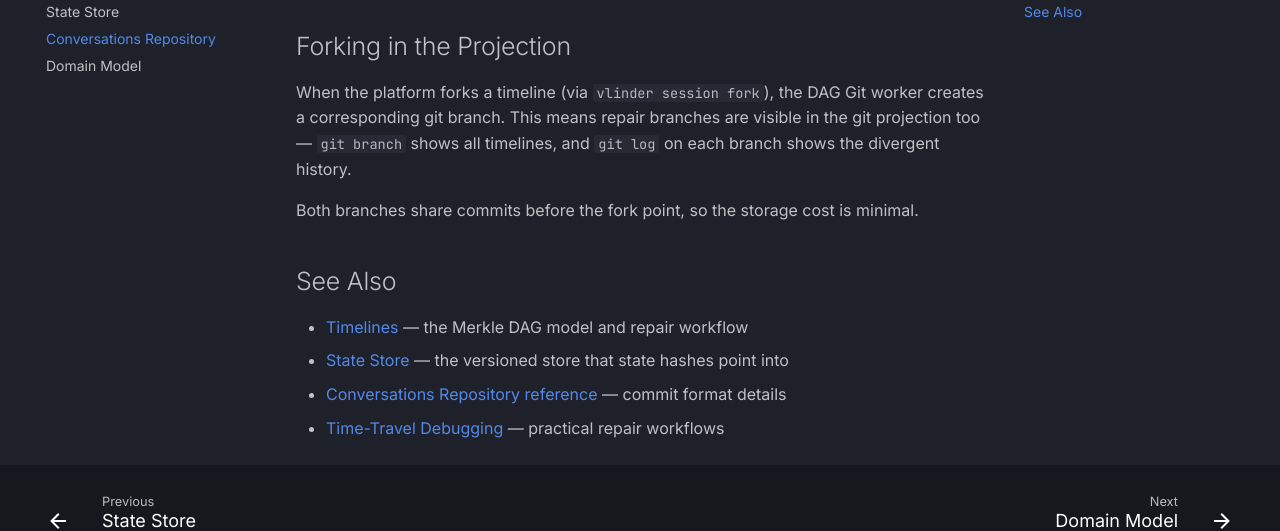
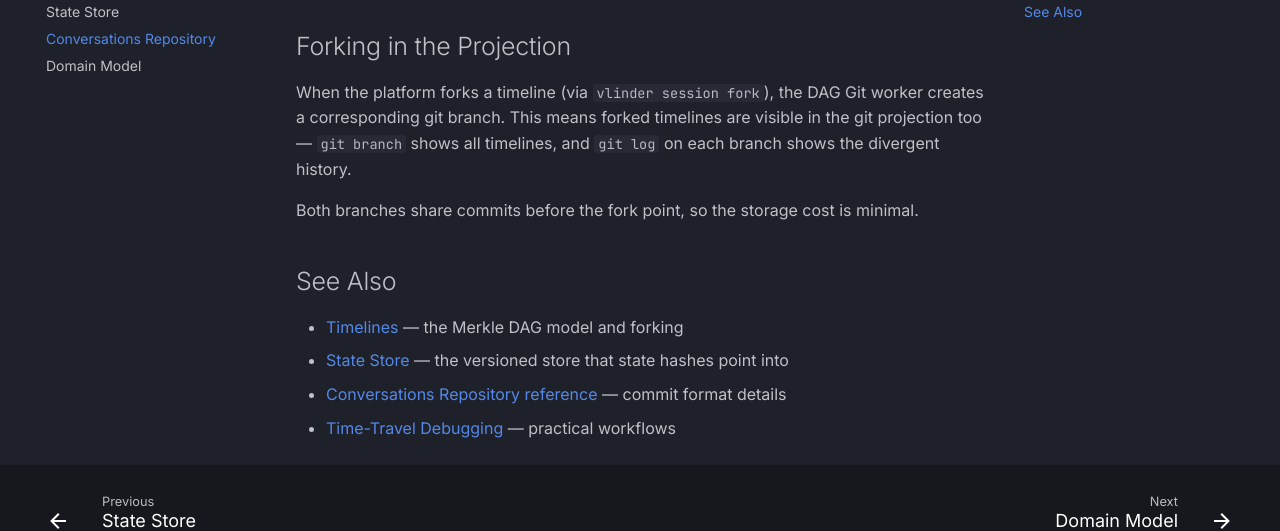
Before and after one commit to vlindercli/public-docs, an MkDocs documentation site: the page built from docs/content/explanation/conversations-repo.md, in a window 1280 px wide and 900 px high, scrolled down 1806 px. Shown: the part 279-810 px from the top of the window. Built offline with MkDocs 1.6.1 and Material for MkDocs 9.7.7, drawn with Linux system fonts in a browser that asks for light colours; comment, search, counter and statistics services are not loaded.

Commit message:
Remove repair references from conversations repo explanation

```diff
--- a/docs/content/explanation/conversations-repo.md
+++ b/docs/content/explanation/conversations-repo.md
@@ -73,13 +73,13 @@ git diff a1b2c3d..789abcd
 
 ## Forking in the Projection
 
-When the platform forks a timeline (via `vlinder session fork`), the DAG Git worker creates a corresponding git branch. This means repair branches are visible in the git projection too — `git branch` shows all timelines, and `git log` on each branch shows the divergent history.
+When the platform forks a timeline (via `vlinder session fork`), the DAG Git worker creates a corresponding git branch. This means forked timelines are visible in the git projection too — `git branch` shows all timelines, and `git log` on each branch shows the divergent history.
 
 Both branches share commits before the fork point, so the storage cost is minimal.
 
 ## See Also
 
-- [Timelines](timelines.md) — the Merkle DAG model and repair workflow
+- [Timelines](timelines.md) — the Merkle DAG model and forking
 - [State Store](state-store.md) — the versioned store that state hashes point into
 - [Conversations Repository reference](../reference/conversations-repo.md) — commit format details
-- [Time-Travel Debugging](../how-to/time-travel-debugging.md) — practical repair workflows
+- [Time-Travel Debugging](../how-to/time-travel-debugging.md) — practical workflows
```
